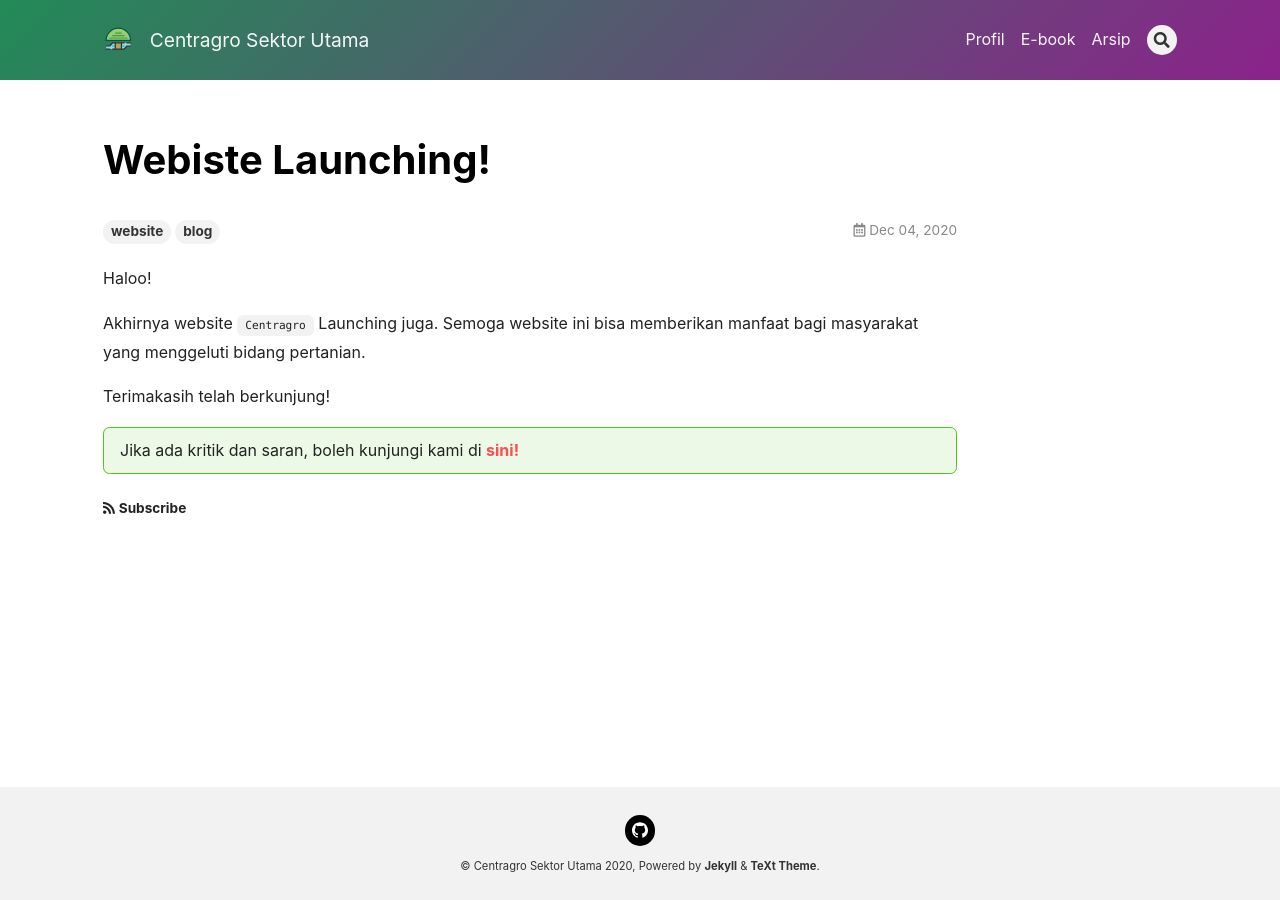
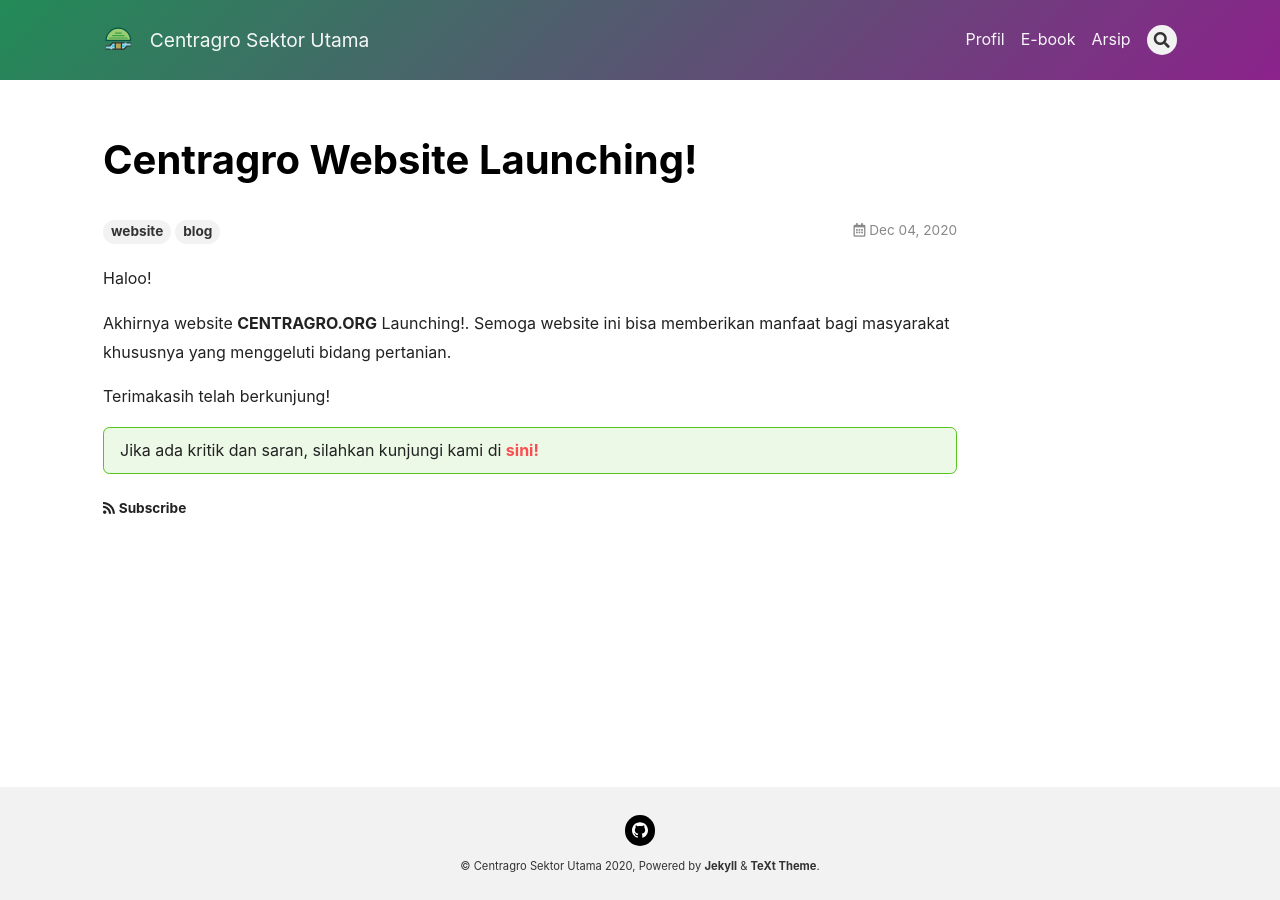
Before and after one commit to centragro/centragro.github.io, a Jekyll site: the page built from _posts/2020-12-04-launching.md, in a window 1280 px wide. Built offline with Jekyll 4.4.1, drawn with Linux system fonts in a browser that asks for light colours; nearby versions of some CDN libraries.

Commit message:
Update 2020-12-04-launching.md

```diff
--- a/_posts/2020-12-04-launching.md
+++ b/_posts/2020-12-04-launching.md
@@ -2,15 +2,15 @@
 header:
   theme: dark
   background: 'linear-gradient(135deg, rgb(34, 139, 87), rgb(139, 34, 139))'
-title: Webiste Launching!
+title: Centragro Website Launching!
 tags: website blog
 ---
 
 Haloo!
 
-Akhirnya website `Centragro` Launching juga. Semoga website ini bisa memberikan manfaat bagi masyarakat yang menggeluti bidang pertanian.
+Akhirnya website **CENTRAGRO.ORG** Launching!. Semoga website ini bisa memberikan manfaat bagi masyarakat khususnya yang menggeluti bidang pertanian.
 
 Terimakasih telah berkunjung!
 
-Jika ada kritik dan saran, boleh kunjungi kami di [sini!](https://github.com/centragro)
+Jika ada kritik dan saran, silahkan kunjungi kami di [sini!](https://github.com/centragro)
 {:.success}
```
